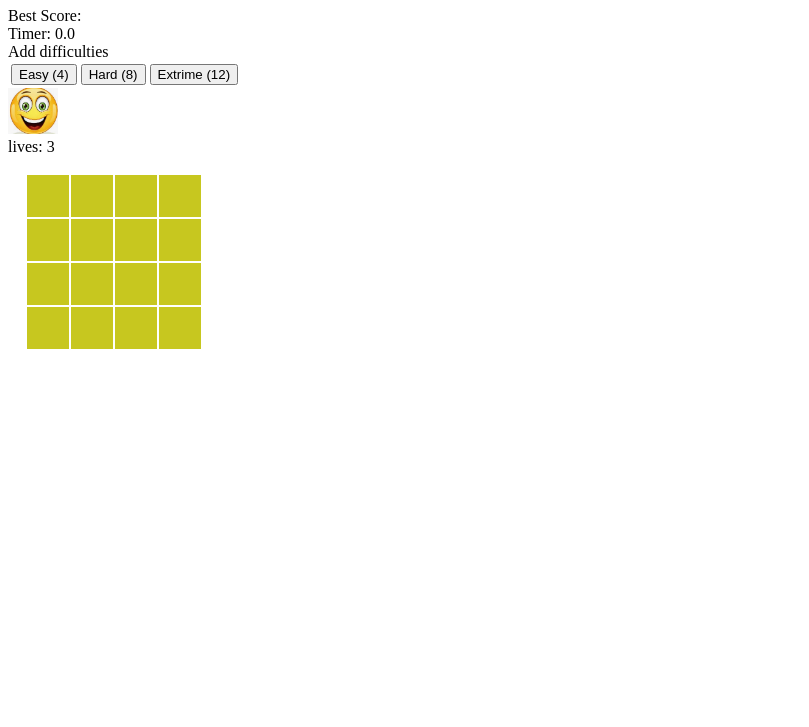
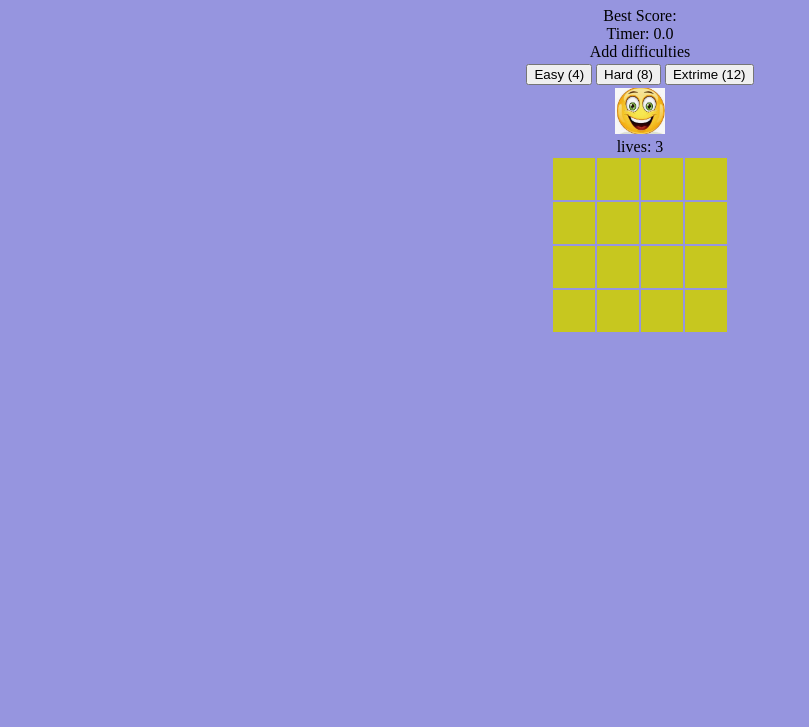
Before and after one commit to medad-hoze/CodingAcad, a plain HTML site: page index.html in a window 1280 px wide. Shown: the part 73-800 px from the top of the page, without its empty margins (0-809 px from the left). Drawn offline with Linux system fonts and the light colour scheme.

Commit message:
Add files via upload

```diff
--- a/css/style.css
+++ b/css/style.css
@@ -2,17 +2,8 @@
 
 
 
+body {  background-color: rgb(150, 149, 223) ;text-align: center; margin-right: auto ;margin-left: auto;}
 
-/* body { text-align: center;} */
-
-table tbody {text-align: center; margin-left: 10px;}
-
-
-.board {width: 1000px;
-    text-align: center;
-     margin: 5px;
-      padding: 10px;
-      display: inline-block;}
 
 .cell{width:40px; height:40px; background-color: rgb(199, 199, 31) ;}
 
@@ -23,5 +14,5 @@ table tbody {text-align: center; margin-left: 10px;}
 
 .smile {width: 50px; }
 
-
+.diff {margin-right: auto ;margin-left: auto; width: max-content;}
 /* text-align: center  */
--- a/index.html
+++ b/index.html
@@ -7,27 +7,32 @@
   <link rel="stylesheet" href="css/style.css">
 </head>
 
-<body onload="initGame()">
+<body class = bodyMain onload="initGame()">
     <!-- <button class = 'restart hide' onclick="restartGame()">Restart</button> -->
     <h1>MinesWeeper</h1>
     <div class = bestscore>Best Score: <span></span></div>
     <div class = 'timer'>Timer: <span> 0.0 </span></div>
 
-    <table class = difficulties id= "difficulties"> Add difficulties
+    <div class = 'diff'>
+        <table id= "difficulties"> Add difficulties
             <td>
                 <button class = "4" onclick="addDifficulties(this)">Easy (4)   </button>
                 <button class = "8" onclick="addDifficulties(this)">Hard (8)   </button>
                 <button class = "12" onclick="addDifficulties(this)">Extrime (12)</button>
             </td>
         </table>
+    </div>
 
     <img onclick="initGame()" class = 'smile' src="img/smile.jpg" />
 
     <div class = 'lives'>lives: <span> 3 </span></div>
 
+    <div class = 'diff'>
         <table>
             <tbody class="board"></tbody>
         </table>
+    </div>
+
     <script src="js/app.js"></script>
     <script src="js/util.js"></script>
 </body>
```
Also changed, not shown: img/MinesField.jpg (added). Lines whose indentation alone changed are shown as unchanged.
